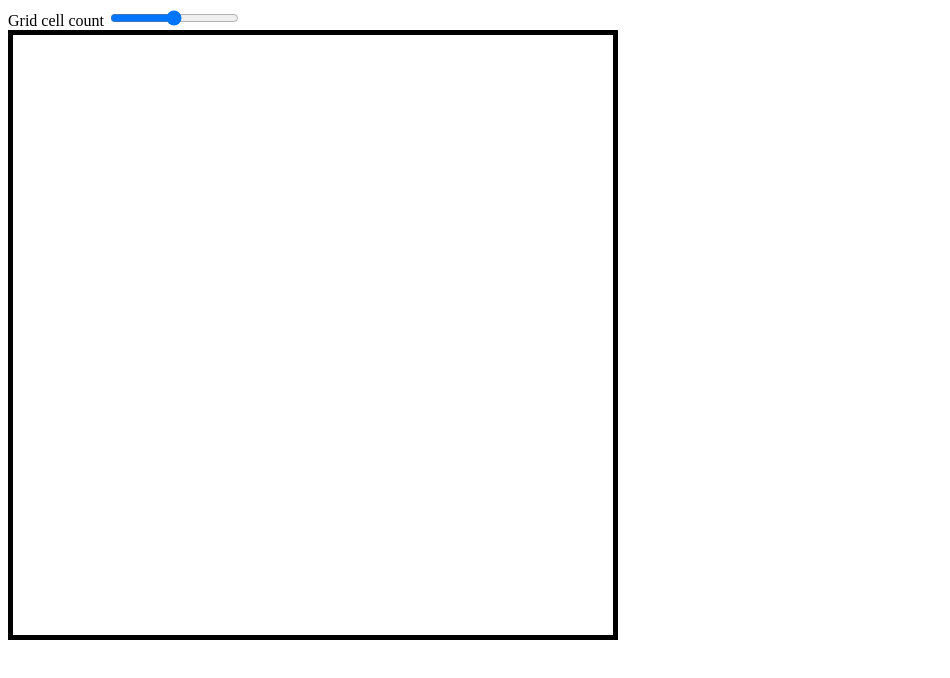
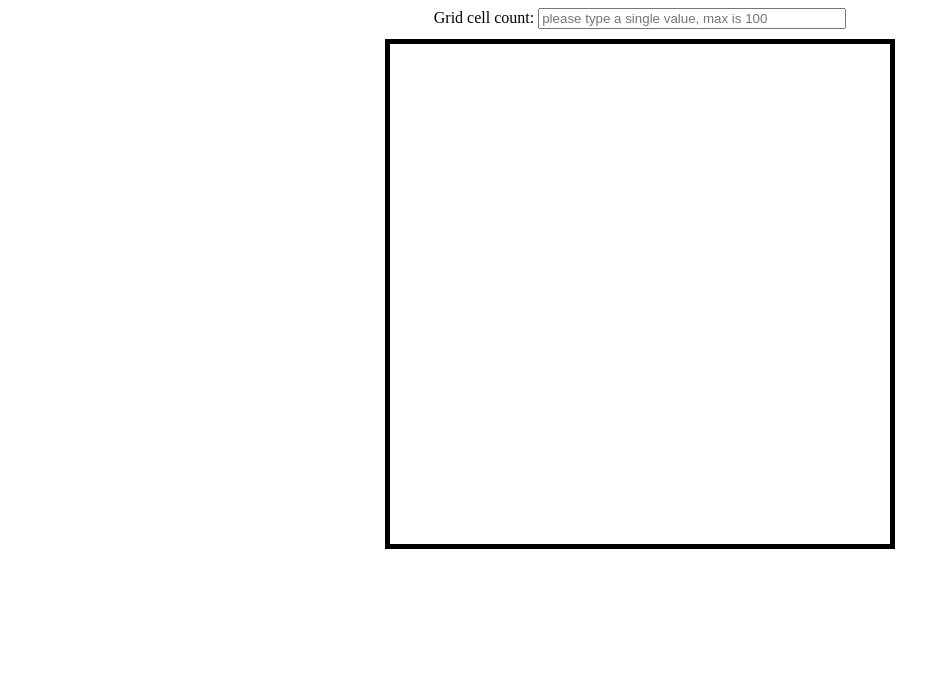
Before and after one commit to GaneshS288/etch-a-sketch, a plain HTML site: page index.html in a window 1280 px wide. Shown: the whole page, without its empty margins (0-950 px from the left). Drawn offline with Linux system fonts and the light colour scheme.

Commit message:
attach event listener to input element so that it executes generategrid function when value is entered

```diff
--- a/index.html
+++ b/index.html
@@ -3,13 +3,16 @@
 <head>
     <meta charset="UTF-8">
     <meta name="viewport" content="width=device-width, initial-scale=1.0">
-    <title>Document</title>
+    <title>Etech a Sketch!</title>
     <link rel="stylesheet" href="styles.css">
     <script src="script.js" defer></script>
 </head>
 <body>
-    <label for="grid-value">Grid cell count</label>
-    <input type="range" placeholder="please type a single value, max is 100" required min="2" max="100">
+    <div>
+    <label for="grid-value">Grid cell count:</label>
+    <input type="number" id="grid-value" name="grid-value" placeholder="please type a single value, max is 100" required min="2" max="100">
+    </div>
+
     <div class="grid-container">
 
     </div>
--- a/script.js
+++ b/script.js
@@ -1,6 +1,12 @@
-function generateGrid () {
-    let gridNumber = Number(prompt('Enter the number of grids you want'))
+function generateGrid (event) {
+    let gridNumber = event.target.value;
     let i = 0;
+
+    const oldDivs = document.querySelectorAll('.rowDiv');
+
+    oldDivs.forEach(div => {
+        div.remove()
+    });
 
     while (i < gridNumber) {
         const rowDiv = document.createElement('div');
@@ -19,3 +25,7 @@ function generateGrid () {
             }
         });
 }
+
+let gridValue = document.querySelector('#grid-value');
+
+gridValue.addEventListener('change', generateGrid)
--- a/styles.css
+++ b/styles.css
@@ -1,3 +1,11 @@
+body {
+    display: flex;
+    flex-direction: column;
+    justify-content: center;
+    align-items: center;
+    gap: 10px;
+}
+
 .grid-container div {
     margin: 0;
     padding: 0;
@@ -7,8 +15,8 @@
 }
 
 .grid-container {
-    width: 600px;
-    height: 600px;
+    width: 500px;
+    height: 500px;
     border: 5px solid black;
     display: flex;
 }
@@ -18,3 +26,7 @@
     flex-direction: column;
     flex: 1;
 }
+
+#grid-value {
+    width: 300px;
+}
```
